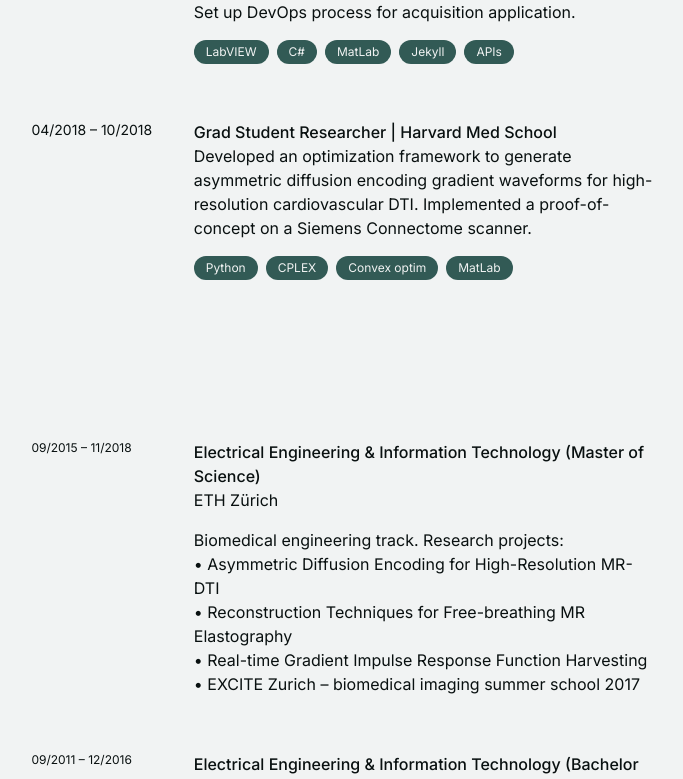
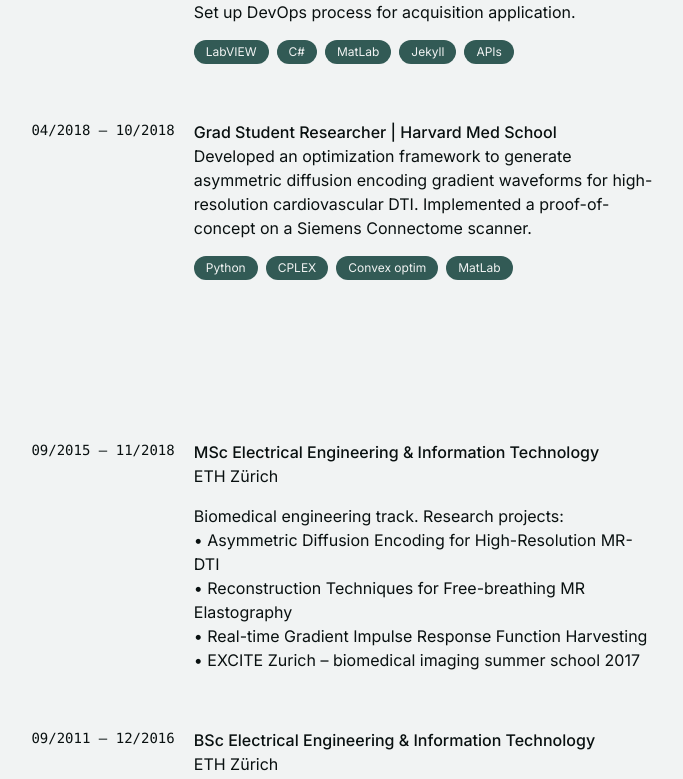
Before and after one commit to qosmonaut/qosmo, a Next.js app: page / in a window 1280 px wide. Shown: the part 1724-2503 px from the top of the page, without its empty margins (475-1158 px from the left). Built offline with nearby package versions, Linux system fonts and the light colour scheme.

Commit message:
style: Consistent formatting of *-item components
- Ensured consistent style across all *-item components
- Added arrow animation for links in education items
- Shotened education titles to BSc/MSc

```diff
--- a/components/education/education-item.jsx
+++ b/components/education/education-item.jsx
@@ -3,10 +3,15 @@
 function EducationItem(props) {
     return (
         <div className="group bg-background hover:bg-primary-100 mb-4 flex flex-row p-5 transition-all">
-            <div className='text-primary-400 mr-2 basis-1/4 text-xs'>{props.startDate} – {checkEndDate(props)}</div>
+            <div className='text-primary-400 mr-2 basis-1/4 text-sm font-mono'>{props.startDate} – {checkEndDate(props)}</div>
             <div className='basis-3/4'>
-                <a href={props.href} target="_blank" rel="noopener noreferrer" className='font-medium transition-all'>{props.subject} ({props.degree})</a>
-                <div className='text-primary-400 mb-4'>{props.university}</div>
+                <a href={props.href} target="_blank" rel="noopener noreferrer" className='font-medium transition-all'>{props.degree} {props.subject}</a>
+                <a href={props.href} target="_blank" rel="noopener noreferrer" className='mb-4 flex flex-row items-center'>
+                    <span>{props.university}</span>
+                    <svg xmlns="http://www.w3.org/2000/svg" fill="none" viewBox="0 0 24 24" strokeWidth="1.5" stroke="currentColor" className="invisible ml-1 h-3 w-3 scale-50 transition ease-in-out group-hover:visible group-hover:scale-100">
+                        <path strokeLinecap="round" strokeLinejoin="round" d="M4.5 19.5l15-15m0 0H8.25m11.25 0v11.25" />
+                    </svg>
+                </a>
                 <div className='text-primary-400'>
                     {Array.isArray(props.description) ?
                         props.description.map((line, idx) => (
--- a/components/experiences/experience-item.jsx
+++ b/components/experiences/experience-item.jsx
@@ -3,7 +3,7 @@
 function ExperienceItem(props) {
     return (
         <div className="group bg-background hover:bg-primary-100 mb-4 flex flex-row p-5 transition-all">
-            <div className='text-primary-400 mr-2 basis-1/4 text-sm'>{props.startDate} – {checkEndDate(props)}</div>
+            <div className='text-primary-400 mr-2 basis-1/4 text-sm font-mono'>{props.startDate} – {checkEndDate(props)}</div>
             <div className='basis-3/4'>
                 <a href={props.href} target="_blank" rel="noopener noreferrer" className='font-medium transition-all'>{props.title} | {props.company} </a>
                 <div className='text-primary-400 mb-4'>
--- a/components/volunteering/volunteering-item.jsx
+++ b/components/volunteering/volunteering-item.jsx
@@ -3,7 +3,7 @@
 function VolunteeringItem(props) {
     return (
         <div className="group bg-background hover:bg-primary-100 mb-4 flex flex-row p-5 transition-all">
-            <div className='text-primary-400 mr-2 basis-1/4 text-xs'>{props.startDate} – {checkEndDate(props)}</div>
+            <div className='text-primary-400 mr-2 basis-1/4 text-sm font-mono'>{props.startDate} – {checkEndDate(props)}</div>
             <div className='flex basis-3/4 flex-col'>
                 <a href={props.href} target="_blank" rel="noopener noreferrer" className='font-medium transition-all'>{props.position} at {props.event}</a>
                 <a href={props.href} target="_blank" rel="noopener noreferrer" className='text-primary-400 mb-4 flex flex-row items-center'>
--- a/public/translations/en.json
+++ b/public/translations/en.json
@@ -107,7 +107,7 @@
     "education": [
         {
             "subject": "Electrical Engineering & Information Technology",
-            "degree": "Master of Science",
+            "degree": "MSc",
             "university": "ETH Zürich",
             "href": "https://ee.ethz.ch/studies/master-s-programmes/main-master.html",
             "startDate": "09/2015",
@@ -122,7 +122,7 @@
         },
         {
             "subject": "Electrical Engineering & Information Technology",
-            "degree": "Bachelor of Science",
+            "degree": "BSc",
             "university": "ETH Zürich",
             "href": "https://ee.ethz.ch/studies/bachelor/bsc-eeit.html",
             "startDate": "09/2011",
@@ -142,8 +142,8 @@
             "event": "Event Name",
             "organisation": "Organisation Name",
             "href": "",
-            "startDate": "2022",
-            "endDate": "",
+            "startDate": "09/2021",
+            "endDate": "09/2023",
             "description": "Short description of your role at the event."
         },
         {
@@ -151,8 +151,8 @@
             "event": "Event Name",
             "organisation": "Organisation Name",
             "href": "",
-            "startDate": "2022",
-            "endDate": "",
+            "startDate": "09/2016",
+            "endDate": "09/2018",
             "description": "Short description of your role at the event."
         },
         {
@@ -160,8 +160,8 @@
             "event": "Event Name",
             "organisation": "Organisation Name",
             "href": "",
-            "startDate": "2022",
-            "endDate": "",
+            "startDate": "09/2011",
+            "endDate": "09/2013",
             "description": "Short description of your role at the event."
         }
     ],
```
